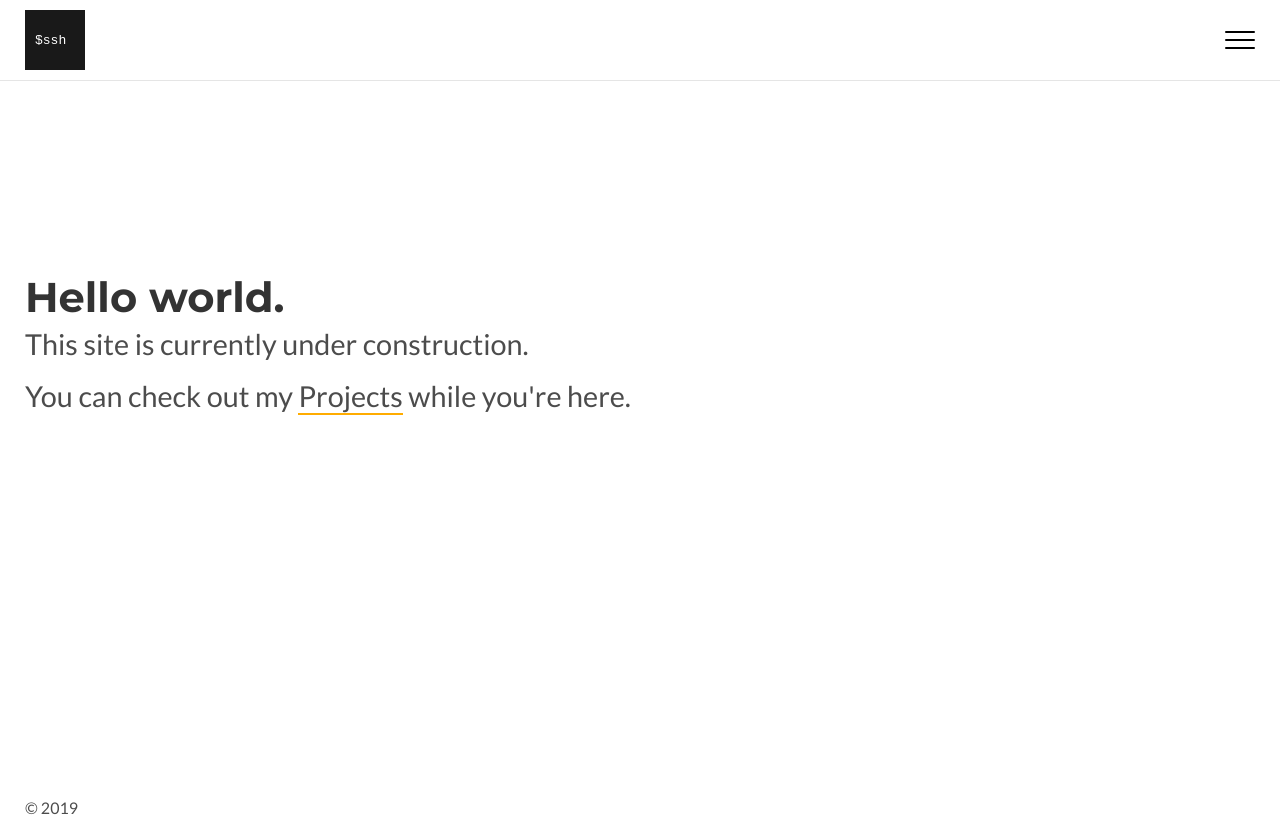
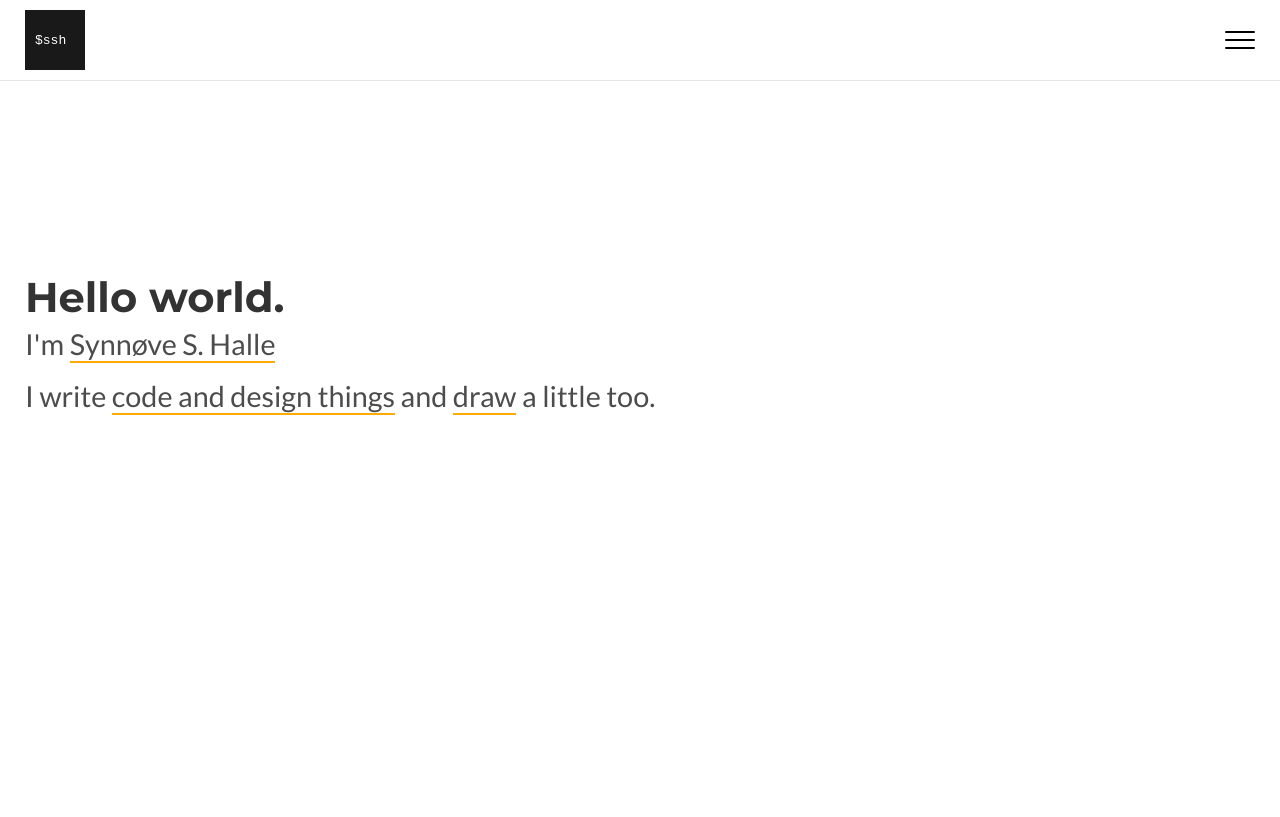
Before and after one commit to synnovsh/synnovsh.github.io, a Gatsby site in the folder web/: page / in a window 1280 px wide. Built offline with nearby package versions, Linux system fonts and the light colour scheme; Gatsby itself is replaced by a stand-in of ours.

Commit message:
Misc fixes

```diff
--- a/web/gatsby-config.js
+++ b/web/gatsby-config.js
@@ -36,7 +36,7 @@ module.exports = {
         background_color: `#663399`,
         theme_color: `#663399`,
         display: `minimal-ui`,
-        icon: `src/images/gatsby-icon.png`, // This path is relative to the root of the site.
+        icon: `src/images/icon-96x96.png`, // This path is relative to the root of the site.
       },
     },
     // this (optional) plugin enables Progressive Web App + Offline functionality
--- a/web/gatsby-node.js
+++ b/web/gatsby-node.js
@@ -1,5 +1,4 @@
 const path = require(`path`)
-
 exports.createPages = ({ graphql, actions }) => {
   const { createPage } = actions
   const projectTemplate = path.resolve(`src/templates/project.js`)
--- a/web/src/components/layout.js
+++ b/web/src/components/layout.js
@@ -67,7 +67,6 @@ const Layout = ({ children }) => {
       <Content>
         <main>{children}</main>
       </Content>
-      <footer>{`© ${new Date().getFullYear()}`}</footer>
     </StyledLayout>
   )
 }
--- a/web/src/pages/illustrations.js
+++ b/web/src/pages/illustrations.js
@@ -56,7 +56,6 @@ const List = styled.div`
 `
 
 const illustrations = ({ data }) => {
-    console.log(data)
     const illustrationNodes = mapEdgesToNodes(data.illustrations)
     return (
         <Layout>
--- a/web/src/pages/index.js
+++ b/web/src/pages/index.js
@@ -16,19 +16,27 @@ const Main = styled.div`
   }
 `
 
-const IndexPage = () => (
+const IndexPage = () => {
+  console.log(`
+  　　　∧_∧
+  　　 (　･ω･)　Enjoy looking!
+  　 ＿|　⊃ (＿＿_
+`)
+  return (
   <Layout>
     <Main>
       <h1>Hello world.</h1>
-      <p>This site is currently under construction.</p>
+      <p>I'm <Link to="/about/">Synnøve S. Halle</Link></p>
       <p>
-        {`You can check out my `}
-        <Link to="/projects/">Projects</Link>
-        {` while you're here.`}
+        {`I write  `}
+        <Link to="/projects/">code and design things</Link>
+        {` and `}
+        <Link to="/illustrations/">draw</Link>
+        {` a little too.`}
       </p>
     </Main>
     <SEO title="Synnøve S. Halle" />
   </Layout>
-)
+)}
 
 export default IndexPage
```
Also changed, not shown: web/src/pages/about.js (+21 -3 lines), web/src/components/header.js (indentation only), web/src/images/gatsby-icon.png (deleted), web/src/images/icon-96x96.png (added).
